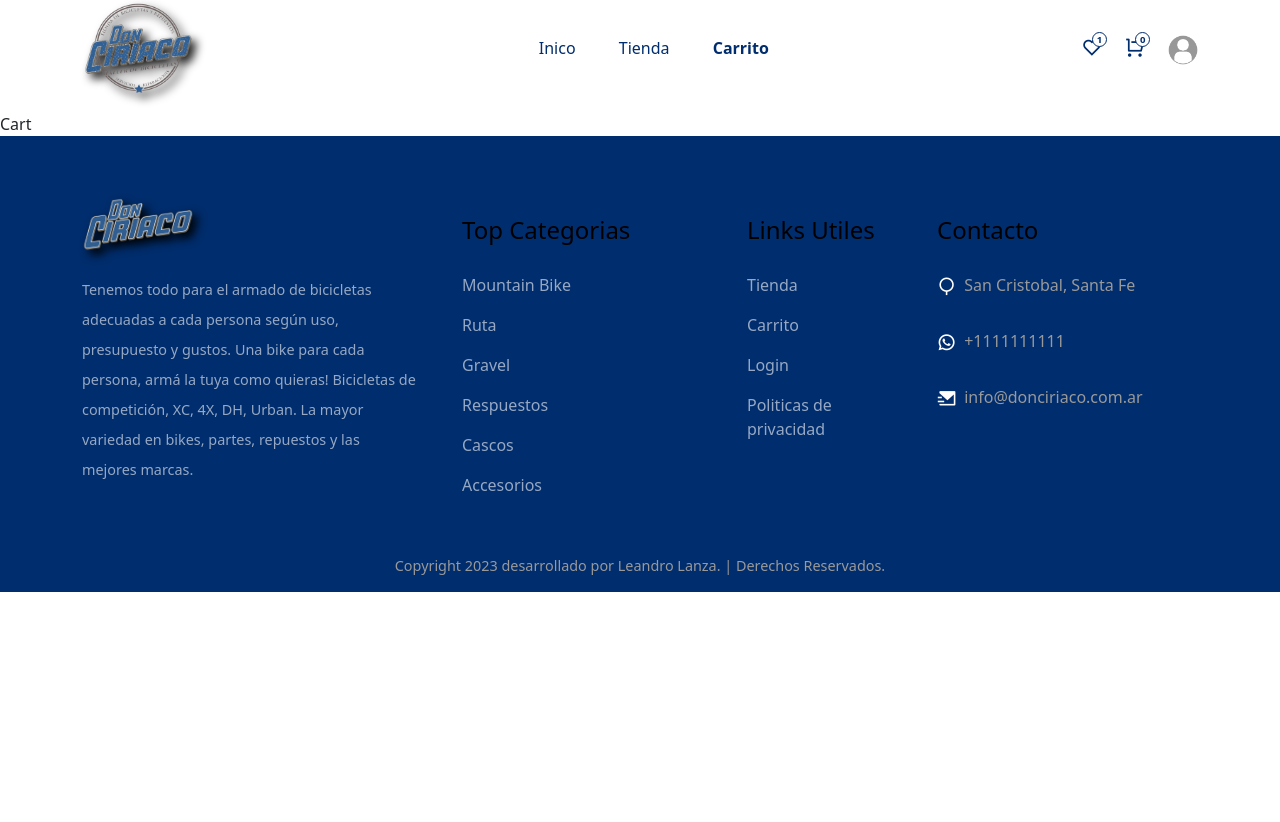
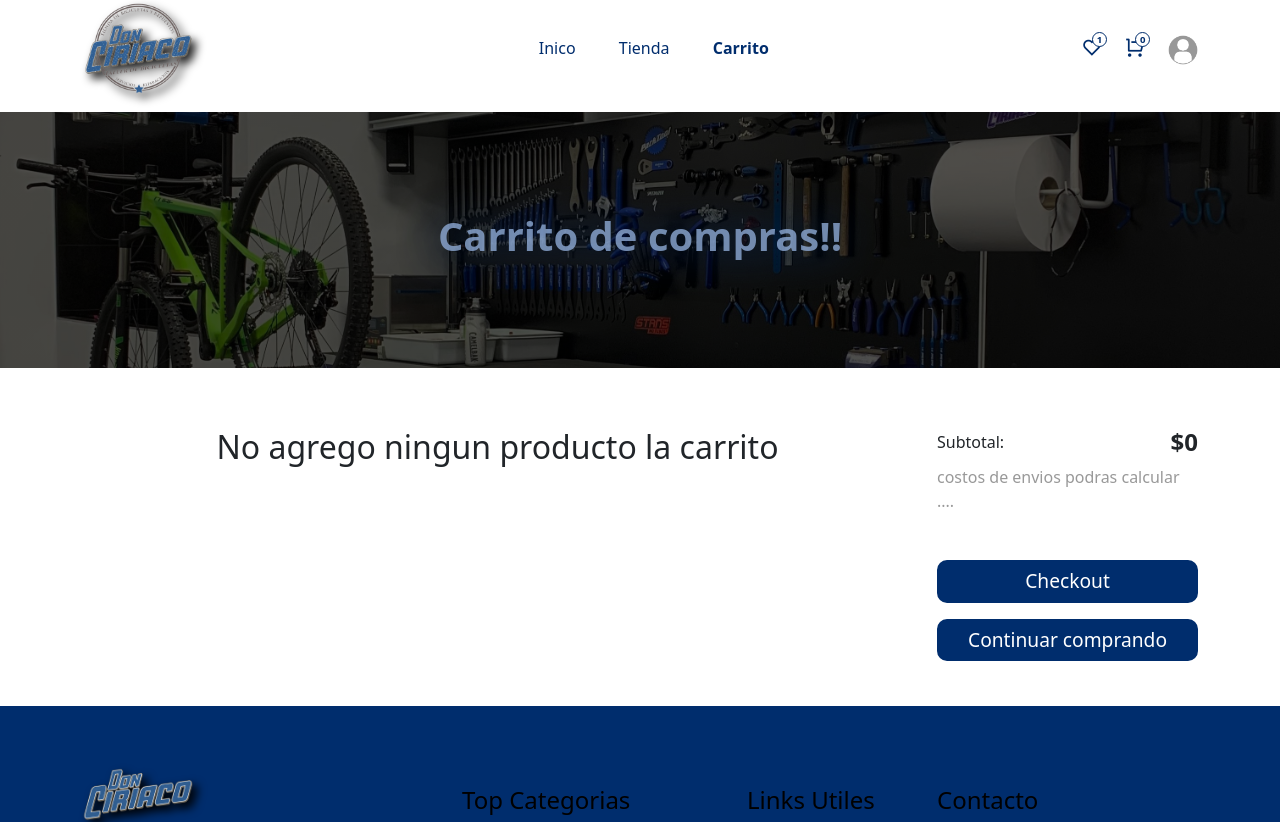
Before and after one commit to lealanza/donciriacoreact, a React (Create React App) app: page /cart in a window 1280 px wide. Shown: the top 822 px of the page. Before the commit the page ends 800 px from the top, so only its background shows below. Built offline with nearby package versions, Linux system fonts and the light colour scheme.

Commit message:
cart listo

```diff
--- a/src/components/Header/Header.jsx
+++ b/src/components/Header/Header.jsx
@@ -1,5 +1,5 @@
 import React, {useRef, useEffect} from 'react'
-import { Link, NavLink } from 'react-router-dom'
+import { Link, NavLink, useNavigate} from 'react-router-dom'
 import './header.css'
 import { Container, Row } from 'reactstrap'
 import logo from '../../LOGOS/logo.png'
@@ -24,7 +24,7 @@
 
 const Header = () => {
 
-
+    const navigate = useNavigate()
     const headerRef = useRef(null)
     const menuRef = useRef(null)
     const totalQuantity = useSelector(state=>state.cart.totalQuantity)
@@ -42,7 +42,13 @@
         stickyHeaderFunc()
         return ()=> window.removeEventListener('scroll', stickyHeaderFunc)
     })
-    const menuToggle = ()=>{menuRef.current.classList.toggle('active__menu')}
+    const menuToggle = ()=>{menuRef.current.classList.toggle('active__menu')};
+
+    const navigateToCart= ()=>{
+        navigate('/cart')
+
+    }
+
 
     return (
         <header className="header" ref={headerRef}>
@@ -72,7 +78,7 @@
                                 <i class="ri-heart-line"></i>
                                 <span className="badge">1</span>
                             </span>
-                            <span className="cart__icon">
+                            <span className="cart__icon" onClick={navigateToCart}>
                                 <i class="ri-shopping-cart-line"></i>
                                 <span className="badge">{totalQuantity}</span>
                             </span>
--- a/src/components/Ui/ProdcutCard.jsx
+++ b/src/components/Ui/ProdcutCard.jsx
@@ -18,7 +18,7 @@
             id: item.id,
             productName: item.productName,
             price: item.price,
-            image: item.imgUrl,
+            imgUrl: item.imgUrl,
             stock: stock
         }),
         toast.success('Producto agregado')
--- a/src/pages/Cart.jsx
+++ b/src/pages/Cart.jsx
@@ -1,13 +1,86 @@
 import React from 'react'
 import Helmet from '../components/Helmet/Helmet'
+import '../styles/cart.css'
+import CommonSection from '../components/Ui/CommonSection'
+import { Container, Row, Col } from 'reactstrap'
+import { motion } from 'framer-motion'
+import { cartActions } from '../redux/slices/cartSlice'
+import { useDispatch, useSelector } from 'react-redux'
+import { Link } from 'react-router-dom'
+
 
 const Cart = () => {
+
+  const cartItems = useSelector((state) => state.cart.cartItems)
+  const totalAmount = useSelector ((state)=> state.cart.totalAmount)
   return (
     <Helmet title={"Cart"}>
-       <div>Cart</div>
+      <CommonSection title={'Carrito de compras!!'} />
+      <section>
+        <Container>
+          <Row>
+            <Col lg='9'>
+              {
+                cartItems.length === 0 ? (
+                  <h2 className='fs4 text-center'>No agrego ningun producto la carrito</h2>
+                ) : (
+                  <table className="table borderred">
+                    <thead>
+                      <tr>
+                        <th>Imagen</th>
+                        <th>Titulo</th>
+                        <th>Precio</th>
+                        <th>Cantidad</th>
+                        <th>Borrar</th>
+                      </tr>
+                    </thead>
+                    <tbody>
+                      {
+                      cartItems.map((item, index) => (<Tr item={item} key={index}/>))
+                      }
+
+                    </tbody>
+                  </table>
+                )
+              }
+
+            </Col>
+            <Col lg='3'>
+              <div>
+                <h6 className='d-flex align-items-center justify-content-between'>Subtotal: <span className='fs-4 fw-bold'>${totalAmount}</span></h6>
+
+                <p className='fs-6 mt-2'>costos de envios podras calcular ....</p>
+                <div>
+
+                  <button className='buy__btn w-100 mt-3'><Link to='/checkout'>Checkout</Link></button>
+                  <button className='buy__btn w-100 mt-3'><Link to='/shop'>Continuar comprando</Link></button>
+                </div>
+              </div>
+            </Col>
+          </Row>
+        </Container></section>
     </Helmet>
 
   )
+};
+const Tr = ({item}) =>{
+
+  const dispatch =useDispatch()
+  const deleteProduct = () =>{
+    dispatch(cartActions.deleteItem(item.id))
+  }
+  return(
+      <tr>
+        <td>
+          <img src={item.imgUrl} alt="" />
+        </td>
+        <td>{item.productName}</td>
+        <td>${item.price}</td>
+        <td>{item.quantity}</td>
+        <td><motion.i whileTap={{ scale: 1.2 }} class="ri-delete-bin-line" onClick={deleteProduct}></motion.i></td>
+      </tr>
+    )
+
 }
 
 export default Cart
--- a/src/pages/ProducstDetails.jsx
+++ b/src/pages/ProducstDetails.jsx
@@ -165,7 +165,7 @@
                         {
                           reviews?.map((item, index) => (
                             <li key={index} className='mb-4'>
-                              <h6></h6>
+                              <h6>Usuario: Dario</h6>
                               <span>Clasificación: {item.rating}</span>
                               <p>{item.text}</p>
                             </li>
@@ -176,7 +176,7 @@
                         <h4>Deja tu experiencia</h4>
                         <form action="" onSubmit={handleSubmit}>
                           <div className="form__group">
-                            <input type="text" placeholder='Ingrese su Nombre' ref={userReview} />
+                            <input type="text" placeholder='Ingrese su Nombre' ref={userReview}  required/>
                           </div>
                           <div className="form__group d-flex aling-items-center gap-2 rating__group">
                             <motion.span whileTap={{scale:1.05}} onClick={()=>setRating(1)}>1<i class="ri-star-fill"></i></motion.span>
@@ -186,7 +186,7 @@
                             <motion.span whileTap={{scale:1.05}} onClick={()=>setRating(5)}>5<i class="ri-star-fill"></i></motion.span>
                           </div>
                           <div className="form__group">
-                            <textarea rows={3} type="text" placeholder='Ingrese su review' ref={msgReview}/>
+                            <textarea rows={3} type="text" placeholder='Ingrese su review' ref={msgReview} required/>
                           </div>
                           <button className='buy__btn text-white'>Enviar</button>
                         </form>
--- a/src/redux/slices/cartSlice.js
+++ b/src/redux/slices/cartSlice.js
@@ -20,7 +20,7 @@
               state.cartItems.push({
                 id: newItem.id,
                 productName: newItem.productName,
-                image: newItem.imgUrl,
+                imgUrl: newItem.imgUrl,
                 price: newItem.price,
                 quantity: 1,
                 totalPrice: newItem.price,
@@ -36,15 +36,19 @@
                   toast.error('No hay mas stock');
                 }, 3000)
               }
-
             }
             state.totalAmount = state.cartItems.reduce((total, item) => total + item.price * item.quantity, 0);
-            console.log(state.totalAmount);
-            console.log(state.cartItems);
-
-
+          },
+          deleteItem:(state, action) => {
+            const id =action.payload
+            const existingItem= state.cartItems.find(item=>item.id===id)
+            if(existingItem){
+              state.cartItems= state.cartItems.filter(item=>item.id!==id)
+              state.totalQuantity = state.totalQuantity-existingItem.quantity
+            }
+            state.totalAmount = state.cartItems.reduce((total, item) => total + item.price * item.quantity, 0);
           }
-          }
+          },
 
   });
 
--- /dev/null
+++ b/src/styles/cart.css
@@ -0,0 +1,14 @@
+.table tr td img{
+    width: 50px;
+    height: 30px;
+    object-fit: cover;
+}
+td, th{
+    color: var(--color-primary);
+}
+
+td i{
+    color: red;
+    font-size: 1.2rem;
+    cursor:pointer;
+}
--- a/src/styles/home.css
+++ b/src/styles/home.css
@@ -28,9 +28,10 @@
 }
 
 .buy__btn{
+    margin-top: 10px;
     position: relative;
-    top: 10px;
-    padding: 10px 20px;
+    top: 15px;
+    padding: 5px 20px;
     font-weight: 400;
     font-size: larger;
     background-color: transparent;
```
